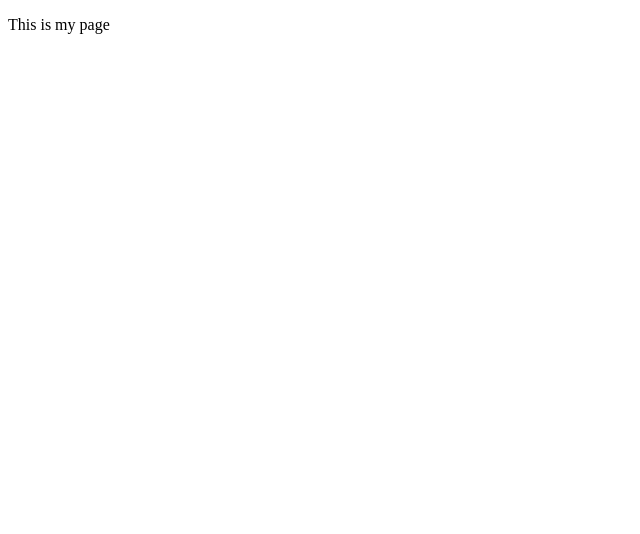
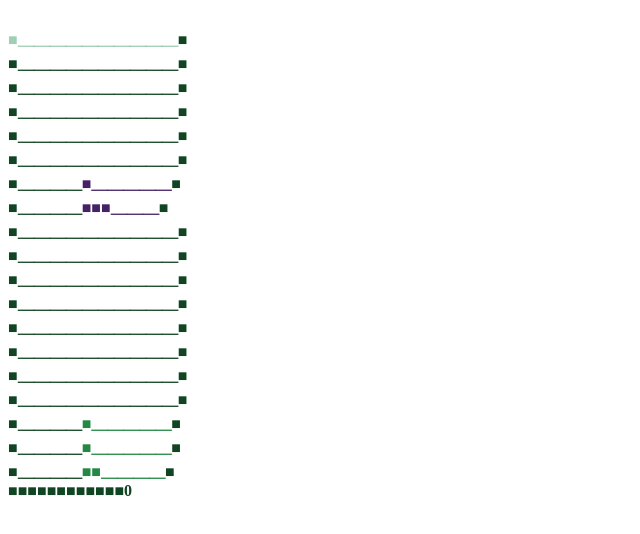
Before and after one commit to G484042024/medialabo, a plain HTML site: page index.html in a window 1280 px wide. Shown: the whole page, without its empty margins (0-640 px from the left). Drawn offline with Linux system fonts and the light colour scheme.

Commit message:
7行テトリス

```diff
--- a/index.html
+++ b/index.html
@@ -7,4 +7,32 @@
     <body>
         <p>This is my page</p>
     </body>
+
+    <body id=D onKeyDown=K=event.keyCode-38>
+        <script>Z=X=[B=A=12];
+        function Y(){
+            for(
+                C=[q=c=i=4];
+                f=i--*K;
+                c-=!Z[h+(K+6?p+K:C[i]=p*A-(p/9|0)*145)])p=B[i];
+                for(
+                    c?0:K+6?h+=K:t?B=C:0;
+                    k=i=K=q--;
+                    f+=Z[A+p])
+                X[p=h+B[q]]=t+1;
+                if(e=!e)
+                    if(h+=A,f|B)
+                        for(
+                            Z=X,X=[l=228],B=[[-7,-20,6,h=17,-9,3,3][t=++t%7]-4,0,1,t-6?-A:2];
+                            l--;)
+                        for(l%A?l-=l%A*!Z[l]:(P+=++k,c=l+=A);
+                        --c>A;)
+                        Z[c]=Z[c-A];
+                        for(
+                            S="<b>";
+                            i<240;
+                            S+=(c=X[i]|(X[i]=Z[i]|=++i%A<2|i>228))?"<b style=color:#"+142*c+">■":"＿")
+                        i%A?0:S+="<br>";
+            D.innerHTML=S+P;Z[5]||setTimeout(Y,99-P)}Y(h=e=K=t=P=0)
+        </script>
 </html>
```
Lines whose indentation alone changed are shown as unchanged.
